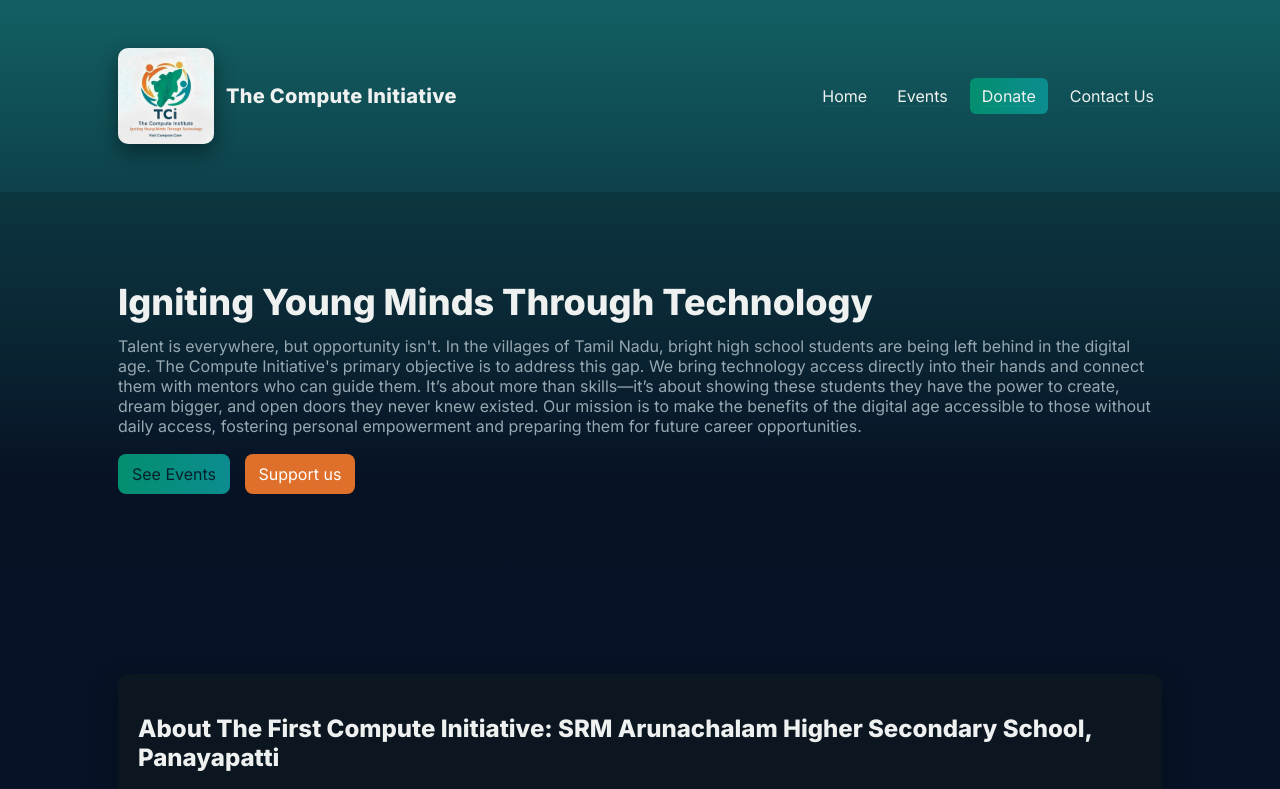
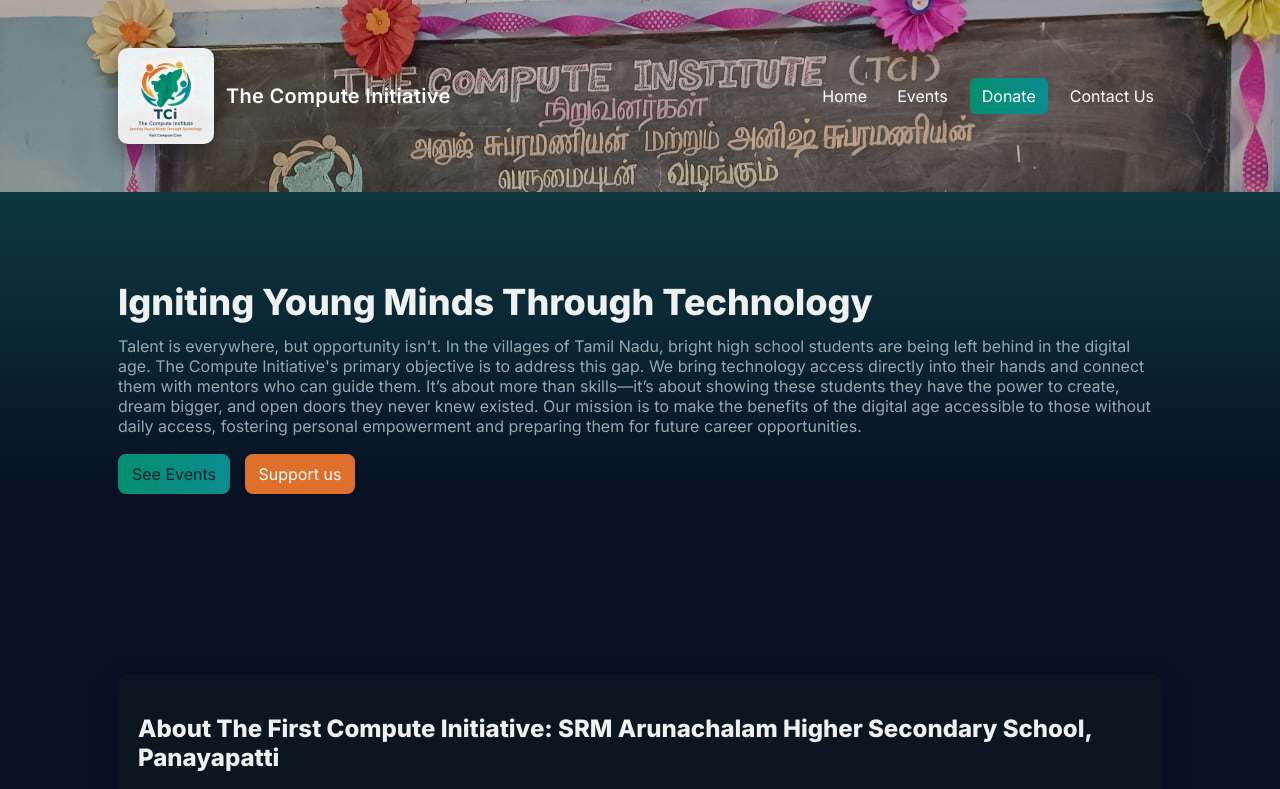
Before and after one commit to AnujSubra/compute.care, a plain HTML site: page index.html in a window 1280 px wide. Shown: the top 789 px of the page. Drawn offline with Linux system fonts and the light colour scheme.

Commit message:
Add page-top styles for header banner

```diff
--- a/style.css
+++ b/style.css
@@ -1,3 +1,4 @@
+
 :root{
 	/* Palette extracted from TCI logo */
 	--logo-light: #eef1f0; /* very light */
@@ -12,6 +13,57 @@
 	--radius:10px;
 	font-size:16px;
 }
+
+/* Banner behind the header (moved from inline <style>) */
+.page-top {
+  background-image: url('PHOTO-2025-10-03-07-31-33.jpg');
+  background-size: cover;
+  background-position: center top;
+  background-repeat: no-repeat;
+  min-height: 180px; /* height of the top banner area */
+  position: relative;
+}
+
+/* Optional dark overlay so logo/nav contrast is maintained */
+.page-top::before {
+  content: "";
+  position: absolute;
+  inset: 0;
+  background: rgba(0,0,0,0.24);
+  z-index: 1;
+  pointer-events: none;
+}
+
+/* Keep the header visually above the banner */
+.site-header {
+  background: transparent; /* let the banner show through */
+  position: relative;
+  z-index: 2; /* above the banner overlay */
+  padding: 20px 0;
+}
+
+/* Make brand and nav visually sit above overlay */
+.brand,
+.nav,
+.nav-toggle {
+  position: relative;
+  z-index: 3;
+}
+
+/* Improve visibility of brand text and nav links on top of the photo */
+.page-top .brand-text { color: #fff; font-weight: 600; }
+.page-top .nav-link { color: #fff; }
+
+/* Ensure the hero below is not affected */
+.hero { margin-top: 0; }
+
+/* Responsive tweaks for banner area */
+@media (max-width: 768px) {
+  .page-top { min-height: 140px; }
+  .brand-logo { max-height: 40px; }
+}
+
+/* --- existing stylesheet content --- */
 *{box-sizing:border-box}
 html,body{height:100%}
 body{
@@ -21,7 +73,6 @@
 	-webkit-font-smoothing:antialiased;
 }
 .container{max-width:var(--max-width);margin:0 auto;padding:28px}
-.site-header{background:transparent;padding:20px 0}
 .header-inner{display:flex;align-items:center;gap:20px;justify-content:space-between}
 .brand{display:flex;align-items:center;gap:12px;color:var(--text);text-decoration:none}
 .brand-mark{background:linear-gradient(135deg,var(--accent),var(--accent-2));padding:8px;border-radius:8px;font-weight:800}
```
